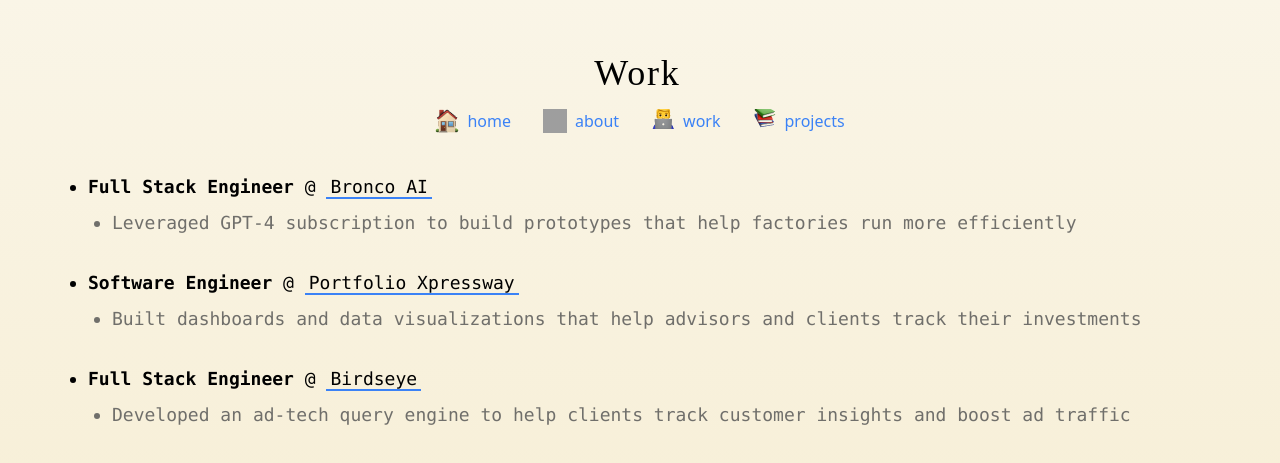
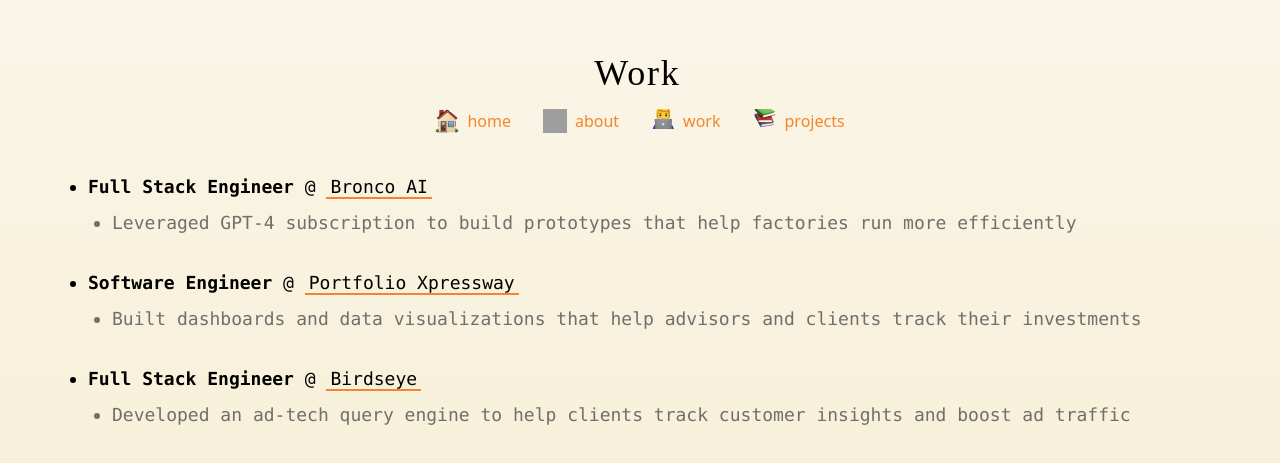
Before and after one commit to sohambasu963/personal-website, a SvelteKit app: page /work in a window 1280 px wide. Shown: the part 267-730 px from the top of the page. Built offline with nearby package versions, Linux system fonts and the light colour scheme; no server answers; grey boxes are pictures that could not be loaded.

Commit message:
Update navbar and page styles

```diff
--- a/src/lib/components/navbar.svelte
+++ b/src/lib/components/navbar.svelte
@@ -13,7 +13,7 @@
         class="flex items-center space-x-2 py-2 px-2 group-hover:bg-gray-200 rounded-full transition-colors duration-500 ease-in-out"
       >
         <img src={House} alt="Home" class="w-6 h-6" />
-        <span class="text-blue-500">home</span>
+        <span class="text-orange">home</span>
       </a>
     </li>
     <li class="group">
@@ -22,7 +22,7 @@
         class="flex items-center space-x-2 py-2 px-2 group-hover:bg-gray-200 rounded-full transition-colors duration-500 ease-in-out"
       >
         <img src={SohamEmoji} alt="Soham" class="w-6 h-6" />
-        <span class="text-blue-500">about</span>
+        <span class="text-orange">about</span>
       </a>
     </li>
     <li class="group">
@@ -31,7 +31,7 @@
         class="flex items-center space-x-2 py-2 px-2 group-hover:bg-gray-200 rounded-full transition-colors duration-500 ease-in-out"
       >
         <img src={WorkingEmoji} alt="Working" class="w-6 h-6" />
-        <span class="text-blue-500">work</span>
+        <span class="text-orange">work</span>
       </a>
     </li>
     <li class="group">
@@ -40,7 +40,7 @@
         class="flex items-center space-x-2 py-2 px-2 group-hover:bg-gray-200 rounded-full transition-colors duration-500 ease-in-out"
       >
         <img src={ProjectsEmoji} alt="Projects" class="w-6 h-6" />
-        <span class="text-blue-500">projects</span>
+        <span class="text-orange">projects</span>
       </a>
     </li>
   </ul>
--- a/src/routes/+page.svelte
+++ b/src/routes/+page.svelte
@@ -90,7 +90,7 @@
       Reach me at {''}
       <a
         href="mailto:sohambasu963@gmail.com"
-        class="border-b-2 border-blue-500 hover:bg-blue-500 hover:text-white px-1 transition duration-500 ease-in-out"
+        class="border-b-2 border-orange hover:bg-orange hover:text-white px-1 transition duration-500 ease-in-out"
       >
         sohambasu963@gmail.com
       </a>
@@ -98,7 +98,7 @@
       <a
         href="https://twitter.com/sohambasu963"
         target="_blank"
-        class="border-b-2 border-blue-500 hover:bg-blue-500 hover:text-white px-1 transition duration-500 ease-in-out"
+        class="border-b-2 border-orange hover:bg-orange hover:text-white px-1 transition duration-500 ease-in-out"
       >
         @sohambasu963
       </a>
--- a/src/routes/about/+page.svelte
+++ b/src/routes/about/+page.svelte
@@ -54,7 +54,7 @@
 <img
   src={Soham}
   alt="Soham"
-  class="absolute top-0 m-4 mt-2 md:m-8 md:w-1/4 w-4/5 transform -translate-x-1/2 fade-in left-44.5 md:left-48"
+  class="absolute top-0 m-4 mt-1 md:m-8 md:w-1/4 w-4/5 transform -translate-x-1/2 fade-in left-44.5 md:left-48"
 />
 
 <div
@@ -85,7 +85,7 @@
               <a
                 href="https://www.socratica.info/"
                 target="_blank"
-                class="border-b-2 border-blue-500 hover:bg-blue-500 hover:text-white px-1 transition duration-500 ease-in-out"
+                class="border-b-2 border-orange hover:bg-orange hover:text-white px-1 transition duration-500 ease-in-out"
               >
                 Socratica
               </a>
@@ -125,7 +125,7 @@
               Playing pianos on campus and <a
                 href="https://youtu.be/v9qndL3QweY"
                 target="_blank"
-                class="border-b-2 border-blue-500 hover:bg-blue-500 hover:text-white px-1 transition duration-500 ease-in-out"
+                class="border-b-2 border-orange hover:bg-orange hover:text-white px-1 transition duration-500 ease-in-out"
               >
                 recording reactions
               </a>
--- a/src/routes/projects/+page.svelte
+++ b/src/routes/projects/+page.svelte
@@ -54,7 +54,7 @@
           <a
             href="https://www.socratica.info/"
             target="_blank"
-            class="font-sf-mono font-bold text-lg border-b-2 border-blue-500 hover:bg-blue-500 hover:text-white px-1 transition duration-500 ease-in-out"
+            class="font-sf-mono font-bold text-lg border-b-2 border-orange hover:bg-orange hover:text-white px-1 transition duration-500 ease-in-out"
           >
             Socratica Website
           </a>
@@ -69,7 +69,7 @@
           <a
             href="https://github.com/sohambasu963/MealMetrics"
             target="_blank"
-            class="font-sf-mono font-bold text-lg border-b-2 border-blue-500 hover:bg-blue-500 hover:text-white px-1 transition duration-500 ease-in-out"
+            class="font-sf-mono font-bold text-lg border-b-2 border-orange hover:bg-orange hover:text-white px-1 transition duration-500 ease-in-out"
           >
             Meal Metrics
           </a>
@@ -85,7 +85,7 @@
           <a
             href="https://devpost.com/software/agents-school"
             target="_blank"
-            class="font-sf-mono font-bold text-lg border-b-2 border-blue-500 hover:bg-blue-500 hover:text-white px-1 transition duration-500 ease-in-out"
+            class="font-sf-mono font-bold text-lg border-b-2 border-orange hover:bg-orange hover:text-white px-1 transition duration-500 ease-in-out"
           >
             School AI Agent
           </a>
--- a/src/routes/work/+page.svelte
+++ b/src/routes/work/+page.svelte
@@ -56,7 +56,7 @@
             <a
               href="https://www.bronco.ai/"
               target="_blank"
-              class="border-b-2 border-blue-500 hover:bg-blue-500 hover:text-white px-1 transition duration-500 ease-in-out"
+              class="border-b-2 border-orange hover:bg-orange hover:text-white px-1 transition duration-500 ease-in-out"
             >
               Bronco AI
             </a>
@@ -74,7 +74,7 @@
             <a
               href="https://www.portfolioxpressway.com/"
               target="_blank"
-              class="border-b-2 border-blue-500 hover:bg-blue-500 hover:text-white px-1 transition duration-500 ease-in-out"
+              class="border-b-2 border-orange hover:bg-orange hover:text-white px-1 transition duration-500 ease-in-out"
             >
               Portfolio Xpressway
             </a>
@@ -92,7 +92,7 @@
             <a
               href="https://www.birdseyeglobal.com/"
               target="_blank"
-              class="border-b-2 border-blue-500 hover:bg-blue-500 hover:text-white px-1 transition duration-500 ease-in-out"
+              class="border-b-2 border-orange hover:bg-orange hover:text-white px-1 transition duration-500 ease-in-out"
             >
               Birdseye
             </a>
--- a/tailwind.config.js
+++ b/tailwind.config.js
@@ -6,9 +6,11 @@
       backgroundColor: {
         'primary': '#f7efd7',
         'cream': '#FBF8EF',
+        'orange': '#fc923a',
       },
       colors: {
         'soft-grey': '#706F6B',
+        'orange': '#f5852a'
       },
       fontFamily: {
         'tiempos-headline': ['Tiempos Headline', 'serif'],
```
Also changed, not shown: src/lib/images/TwitterLogo.svg.
